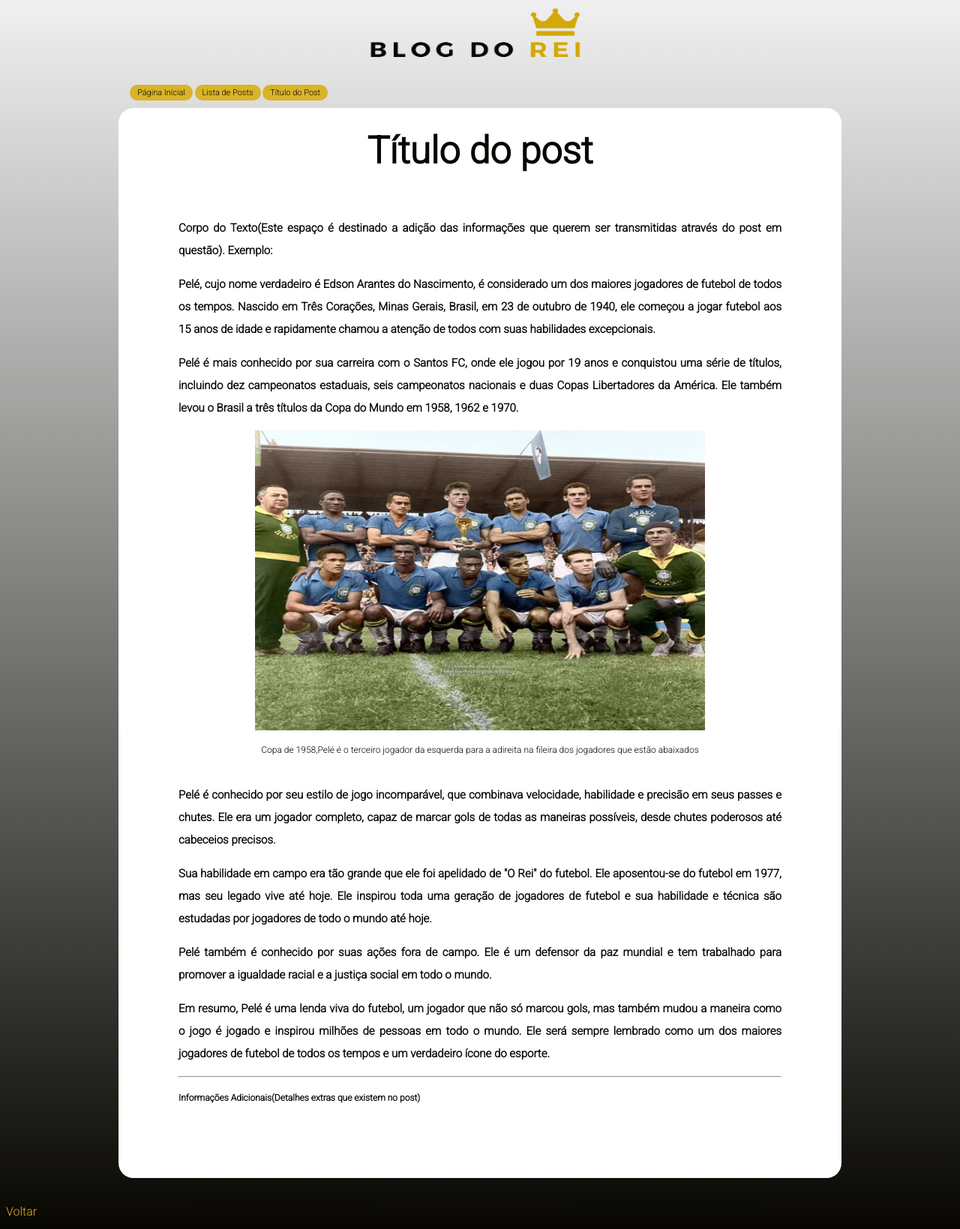
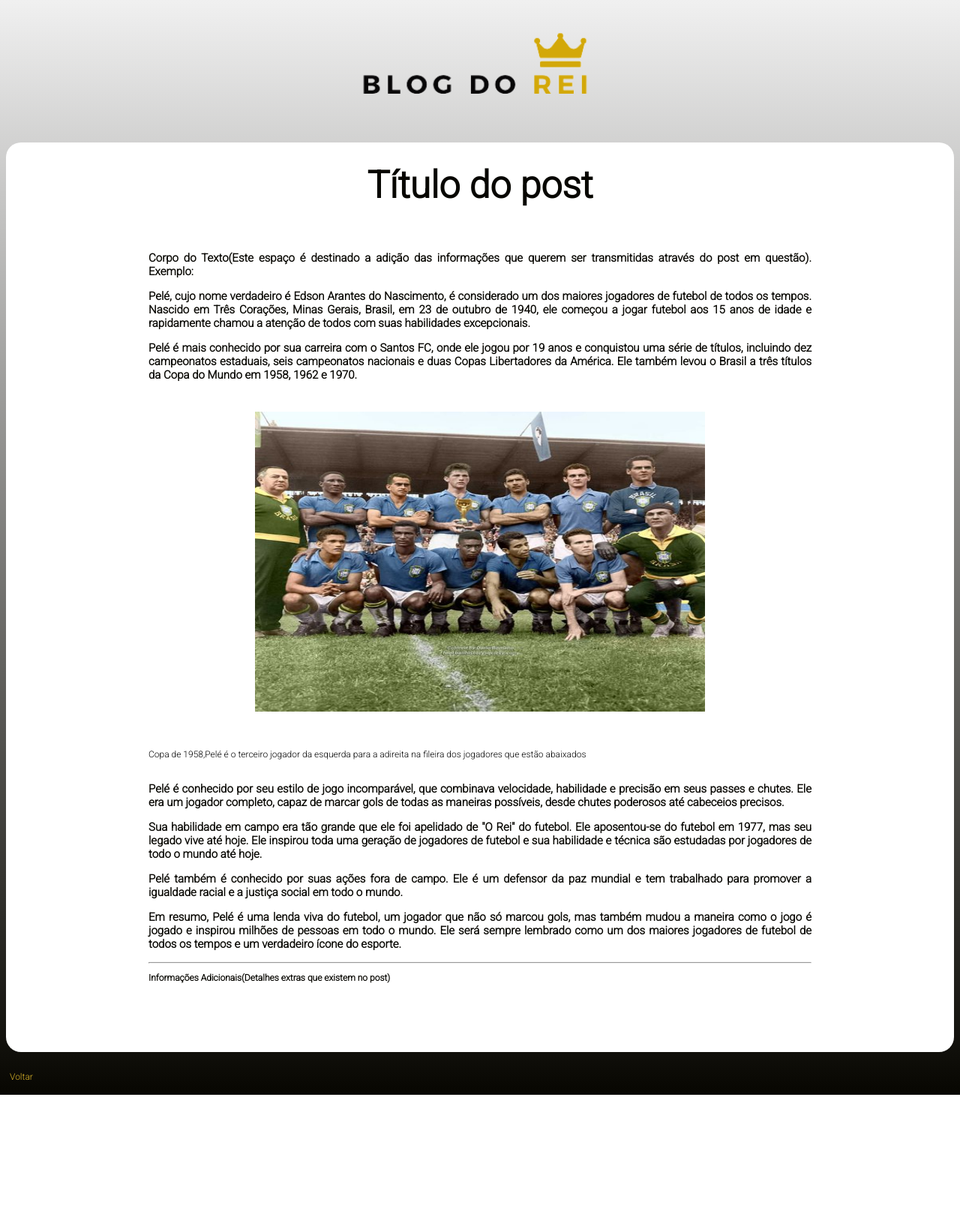
Before and after one commit to KirchmaierDavi/Blog-do-Rei-trainee-2023.1, a PHP site: the page made by app/views/site/Pagina VU.html in a window 1280 px wide. Shown: the whole page at 75% size. After the commit the page ends 1460 px from the top, so only its background shows below. Run offline with PHP 8.4, Linux system fonts and the light colour scheme; some web fonts are replaced.

Commit message:
Ajustes para respansividade e visual d apvu

```diff
--- a/app/views/site/Pagina VU.html
+++ b/app/views/site/Pagina VU.html
@@ -18,15 +18,7 @@
 
 			<header>
 	               <img src="../../../public/assets/logo.png" alt="Logo do blog">
-
-	               	<ul class="caminho">
-						<li><a href="Endereço página inicial">Página Inicial<a></li>
-
-						<li><a href="Endereço da lista de posts">Lista de Posts<a></li>
-
-						<li>Título do Post</li>
-					</ul>
-				</header>
+			</header>
 
 			<div class="main">
 
@@ -60,7 +52,7 @@
 
 	   				<br>
 	   				<div class="voltar">
-					<a href="Lista de Posts" target="white">Voltar<a></div>
+					<a href="Lista de Posts">Voltar<a></div>
 
 			</div>
 
--- a/public/css/pvu.css
+++ b/public/css/pvu.css
@@ -6,36 +6,19 @@
 header img {
 	display: block;
 	margin: 0 auto;
-	height: 80px;
-	width: 300px;
+	height: 100px;
+	width: 320px;
+	margin-bottom: 50px;
+	margin-top: 40px;
 
-}
-.caminho{
-	margin-left: 125px;
-	margin-top:25px;
-	margin-bottom: 10px;
-}
-.caminho li {
-  display: inline-block;
-  font-family: 'Roboto', sans-serif;
-  background-color: #D9B328;
-  border-radius: 50px;
-  padding: 4px 10px 4px 10px;
-  margin-bottom: 0px;
-  font-size: 11px;
-}
-.caminho a{
-	color: #070601;
-	text-decoration: none;
-	font-size:11px;
 }
 
 .informations{
-	margin-left: 150px;
-	margin-right: 150px;
+	margin-left: 0;
+	margin-right: 0;
 	background-color: white;
 	border-radius: 20px;
- 	padding: 6px 80px 80px 80px;
+ 	padding: 6px 190px 80px 190px;
 }
 .informations h1{
 	text-align: center;
@@ -43,7 +26,6 @@
 	font-size: 50px;
 	color: #070601;
 	position: relative;
-
 	margin-bottom: 70px;
 	font-family: 'Roboto', sans-serif;
 }
@@ -77,14 +59,19 @@
 .main hr{
 	color: black;
 }
-.container{
-   text-align: center;
-   margin-top:30px;
-   display: block;
-   color: black;
-   margin:0;
-   font-size:12px;
+.container {
+    max-width: 1200px; /* Largura máxima do elemento pai */
+    margin: 0 auto; /* Centralizar o elemento pai na tela */
+}
 
+.container img {
+    display: block;
+    height: 400px;
+    width: 600px;
+    margin-top: 40px;
+    margin-bottom: 50px;
+    margin-left: auto; /* Centralizar a imagem na horizontal */
+    margin-right: auto;
 }
 figcaption {
   grid-column-start: 2;
@@ -95,5 +82,11 @@
 .voltar a{
 	color: #D9B328;
 	text-decoration: none;
-	font-size:16px;
+	font-size:12px;
+	display: inline-block;
+	font-family: 'Roboto', sans-serif;
+	border-radius: 40px;
+	padding: 0.8px 5px 0.8px 5px;
+	margin-bottom: 0px;
+
 }
```
Also changed, not shown: app/views/site/Form.html (line endings or trailing spaces).
